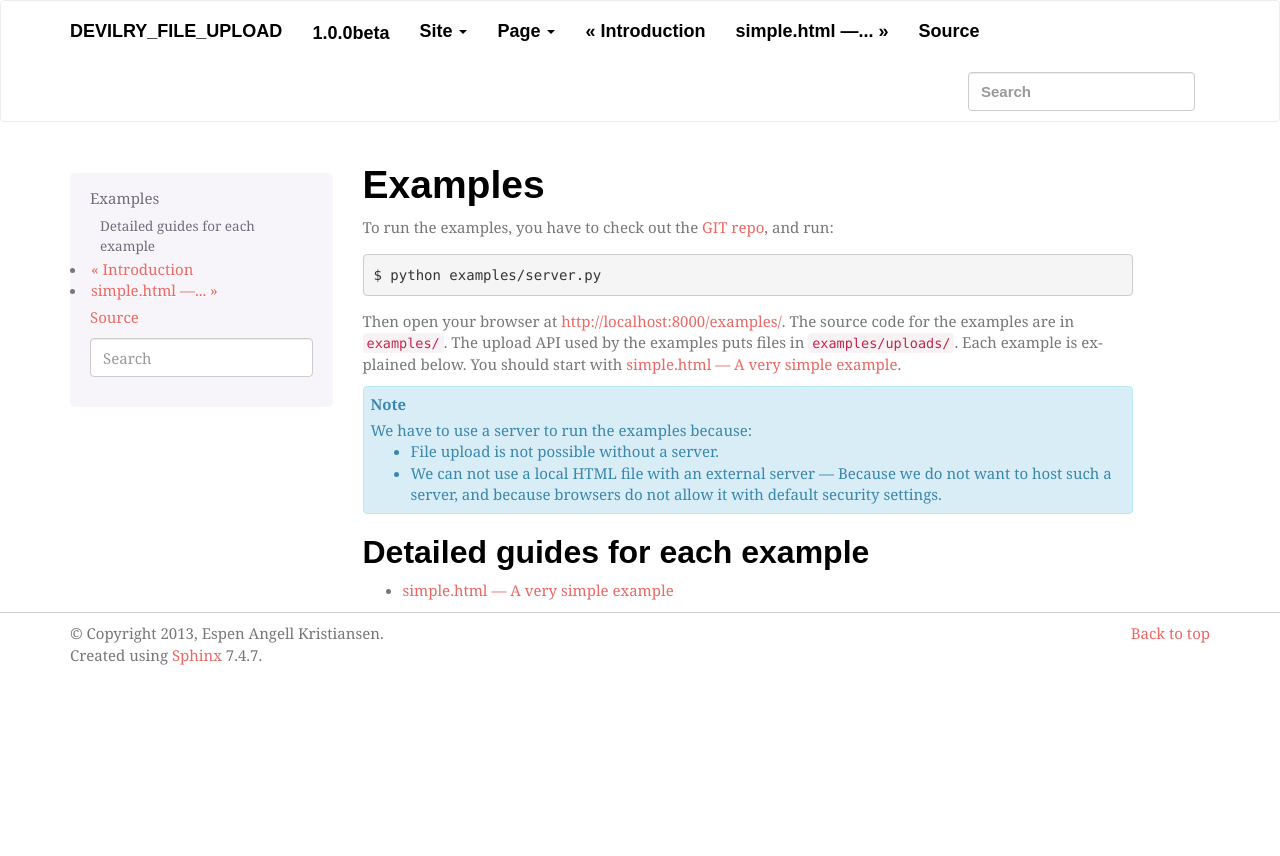
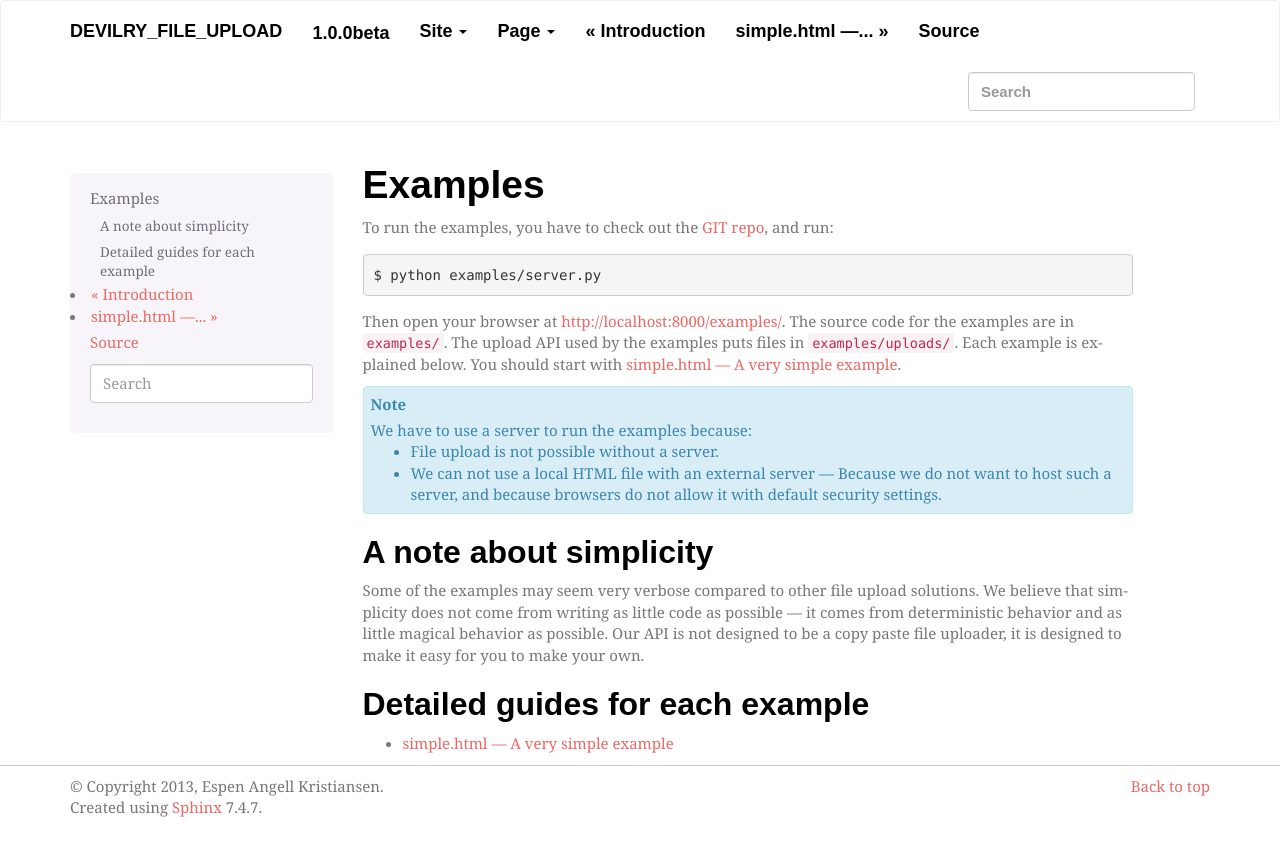
Before and after one commit to devilry/devilry_file_upload, a Sphinx documentation site: the page built from docs/source/examples.rst, in a window 1280 px wide. Shown: the top 856 px of the page. Built offline with Sphinx 7.4.7, drawn with Linux system fonts in a browser that asks for light colours; some web fonts are replaced.

Commit message:
docs: Note about simplicity.

```diff
--- a/docs/source/examples.rst
+++ b/docs/source/examples.rst
@@ -23,6 +23,15 @@ start with :doc:`examples/simple`.
       default security settings.
 
 
+A note about simplicity
+#######################
+Some of the examples may seem very verbose compared to other file upload
+solutions. We believe that simplicity does not come from writing as little code
+as possible --- it comes from deterministic behavior and as little magical
+behavior as possible. Our API is not designed to be a copy paste file uploader,
+it is designed to make it easy for you to make your own.
+
+
 Detailed guides for each example
 ################################
 
```
